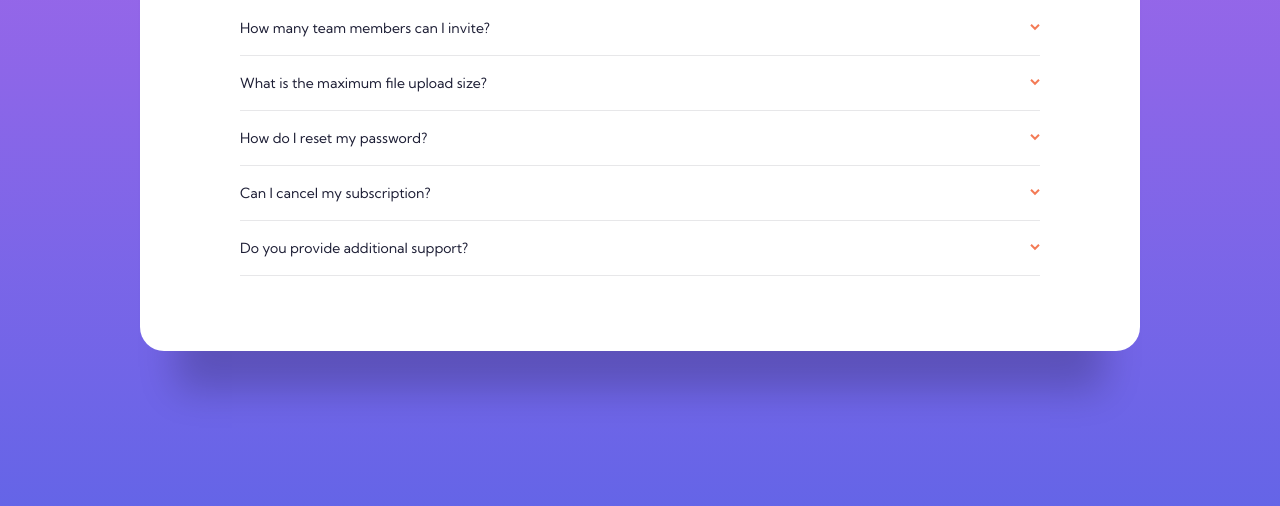
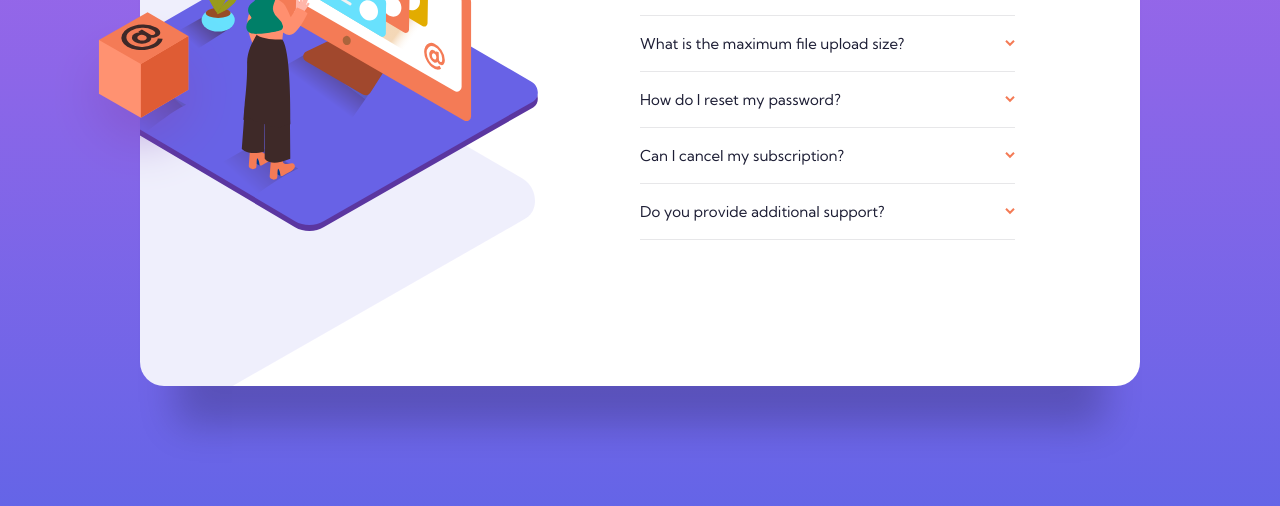
Before and after one commit to UnUsuarioMas67/faq-accordion-card, a plain HTML site: page index.html in a window 1280 px wide. Shown: the part 294-800 px from the top of the page. Drawn offline with Linux system fonts and the light colour scheme.

Commit message:
'i dont know what to write here' commit

```diff
--- a/index.html
+++ b/index.html
@@ -29,7 +29,9 @@
 
 				<div class="illustration__desktop">
 					<img src="images/illustration-box-desktop.svg" alt="" class="illustration-box" />
-					<img src="images/illustration-woman-online-desktop.svg" alt="" class="illustration-woman-online" />
+					<div class="overflow-wrapper">
+						<img src="images/illustration-woman-online-desktop.svg" alt="" class="illustration-woman-online" />
+					</div>
 				</div>
 			</section>
 
--- a/styles.css
+++ b/styles.css
@@ -18,6 +18,9 @@
 
 	/* Shadow */
 	--shadow-soft-violet: hsla(273, 75%, 66%, 0.15);
+
+	/* Background and Illustration Mobile */
+	--illustration-size-mobile: min(70%, 300px);
 }
 
 * {
@@ -35,91 +38,108 @@ body {
 	background: linear-gradient(var(--soft-violet), var(--soft-blue));
 }
 
-@media (min-width: 800px) {
+@media (min-width: 925px) {
 	body {
 		display: grid;
 		place-items: center;
-		padding: 2rem;
+		padding: 4rem;
 	}
 }
 
 main {
-	/* display: flex;
-	gap: 2rem;
-	flex-direction: column;
- */
 	width: 100%;
 	max-width: 1000px;
 
-	background-color: white;
+	background: white url(images/bg-pattern-mobile.svg) no-repeat top center;
+	background-size: var(--illustration-size-mobile);
 
-	padding: 0 2rem 4rem;
 	border-radius: 2rem;
 	box-shadow: 0 75px 3rem -3rem rgba(0, 0, 0, 0.2);
 }
 
-@media (min-width: 800px) {
+@media (min-width: 925px) {
 	main {
-		gap: 3rem;
-		flex-direction: row;
-		justify-content: center;
+		display: grid;
+		grid-template-columns: 50% 50%;
 
-		padding: 75px 100px;
-		overflow: hidden;
+		background: white url(images/bg-pattern-desktop.svg) no-repeat;
+		background-position: -570px -300px;
 	}
 	section {
 		flex: 1 0 0;
+		height: 560px;
 	}
 }
 
 /*-------------------------------------------------------------*/
 /* Illustration Section */
 /*-------------------------------------------------------------*/
+.illustration-section {
+	display: grid;
+	place-items: center;
+}
 
 .illustration__mobile {
-	text-align: center;
 	position: relative;
-}
+	top: -59%;
 
-.illustration__mobile .illustration-woman-online {
-	position: absolute;
-	left: 0;
-	right: 0;
-	top: -103%;
-
-	margin: 0 auto;
-}
-
-.illustration__mobile .bg-pattern,
-.illustration__mobile .illustration-woman-online {
-	max-width: 300px;
-	width: 90%;
+	width: var(--illustration-size-mobile);
 }
 
 .illustration__desktop {
 	display: none;
 }
 
-@media (min-width: 800px) {
+@media (min-width: 925px) {
 	.illustration__mobile {
 		display: none;
 	}
 
 	.illustration__desktop {
 		display: block;
+		position: relative;
+
+		width: 100%;
 		height: 100%;
 	}
 
-	.illustration-woman-online,
-	.illustration-box,
-	.bg-pattern {
-		display: none;
+	.overflow-wrapper {
+		overflow: hidden;
+		height: 100%;
+	}
+
+	.illustration-woman-online {
+		position: relative;
+		left: -74px;
+		top: 46px;
+	}
+
+	.illustration-box {
+		position: absolute;
+		top: 184px;
+		left: -92px;
+		z-index: 1;
 	}
 }
 
 /*-------------------------------------------------------------*/
 /* FAQ Section */
 /*-------------------------------------------------------------*/
+.faq-section {
+	padding: 0 2rem 4rem;
+
+	/* subtracts from the margin-top by a percentage of --illustration-size-mobile so
+	the spacing between this element and the illustration remains consistent */
+	margin-top: calc(var(--illustration-size-mobile) * 0.2 * -1);
+}
+
+@media (min-width: 925px) {
+	.faq-section {
+		padding: 70px 125px 100px 0;
+		margin-top: 0;
+	}
+}
+
 h1 {
 	text-align: center;
 	font-size: 32px;
@@ -127,7 +147,7 @@ h1 {
 	margin-bottom: 1rem;
 }
 
-@media (min-width: 800px) {
+@media (min-width: 925px) {
 	h1 {
 		text-align: left;
 		margin-bottom: 2rem;
@@ -178,3 +198,12 @@ h1 {
 	margin-bottom: 1.5rem;
 	padding-right: 2rem;
 }
+
+@media (min-width: 925px) {
+	.question p {
+		font-size: 15px;
+	}
+	.answer {
+		font-size: 13px;
+	}
+}
```
